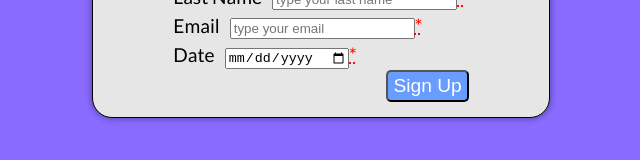
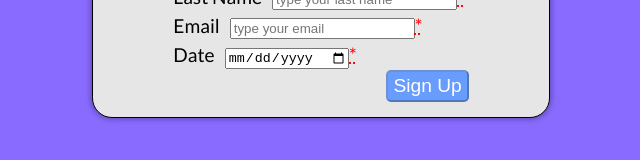
Before and after one commit to haskin/event-signup, a React (Create React App) app in the folder client/: page / in a window 1280 px wide. Shown: the part 211-371 px from the top of the page, without its empty margins (319-959 px from the left). Built offline with nearby package versions, Linux system fonts and the light colour scheme.

Commit message:
Moved fetch logic into seperate file to be able to mock it in tests.

```diff
--- /dev/null
+++ b/client/src/api/getRegistrees.js
@@ -0,0 +1,5 @@
+export default async function getRegistrees() {
+    const response = await fetch('api/registrees');
+    const registeredPersons = await response.json();
+    return registeredPersons;
+}
--- a/client/src/components/EventSignUp.js
+++ b/client/src/components/EventSignUp.js
@@ -52,7 +52,7 @@ const EventSignUp = (props) => {
                 placeHolder="type your email"/>
             <EventField fieldName="Date" inputType="date" inputName={INPUT.DATE}
                 placeHolder=''/>
-            <button type="submit" disabled={errorFree}>Sign Up</button>
+            <button type="submit" disabled={!errorFree}>Sign Up</button>
         </form>
     );
 }
--- a/client/src/components/Registrees.js
+++ b/client/src/components/Registrees.js
@@ -1,5 +1,6 @@
 import React, {useState, useEffect} from 'react';
 
+import getRegistrees from '../api/getRegistrees'; // Fetches registrees from the server
 
 const Registrees = (props) => {
     const [dataFetched, setDataFetched] = useState(false);
@@ -7,13 +8,13 @@ const Registrees = (props) => {
 
     useEffect(() => {
         async function fetchRegistrees(){
-            const response = await fetch('api/registrees');
-            const registeredPersons = await response.json();
-            setRegistrees(registeredPersons);
+            // const response = await fetch('api/registrees');
+            // const registeredPersons = await response.json();
+            setRegistrees( await getRegistrees() );
             setDataFetched(true);
         }
         fetchRegistrees();
-    }, [registrees]);
+    }, []);
 
     return (
         <div className="content-container">
```
Also changed, not shown: 1 other file (tests, documents, lock files or other folders).
